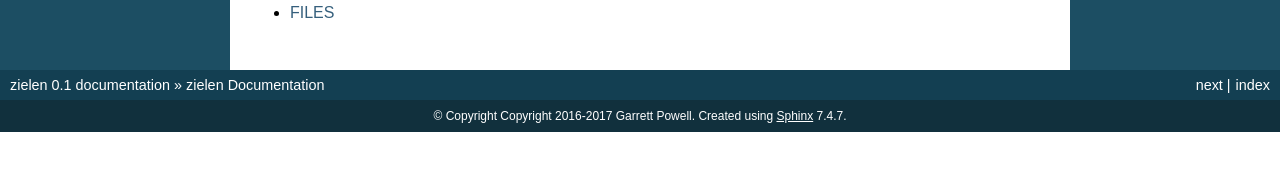
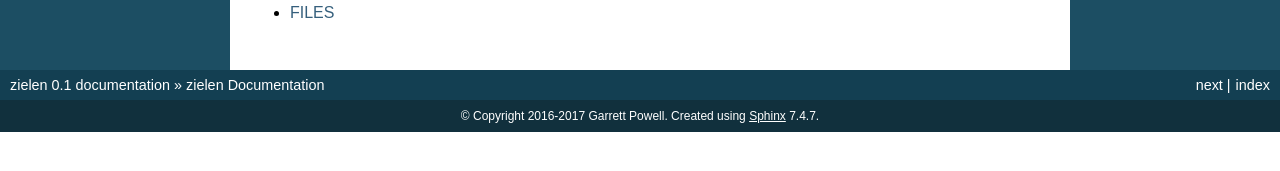
Before and after one commit to lostatc/retain-sync, a Sphinx documentation site: the page built from docs/index.rst, in a window 1280 px wide. Shown: the part 292-463 px from the top of the page. Built offline with Sphinx 7.4.7, drawn with Linux system fonts in a browser that asks for light colours.

```diff
--- a/docs/conf.py
+++ b/docs/conf.py
@@ -8,7 +8,7 @@
 # containing dir.
 #
 # Note that not all possible configuration values are present in this
-# autogenerated file.
+# auto-generated file.
 #
 # All configuration values have a default; values that are commented out
 # serve to show the default.
@@ -47,7 +47,7 @@
 
 # General information about the project.
 project = 'zielen'
-copyright = 'Copyright 2016-2017 Garrett Powell'
+copyright = '2016-2017 Garrett Powell'
 author = 'Garrett Powell <garrett@gpowell.net>'
 
 # The version info for the project you're documenting, acts as replacement for
```
Also changed, not shown: docs/zielen.1.rst (+1 -9 lines).
